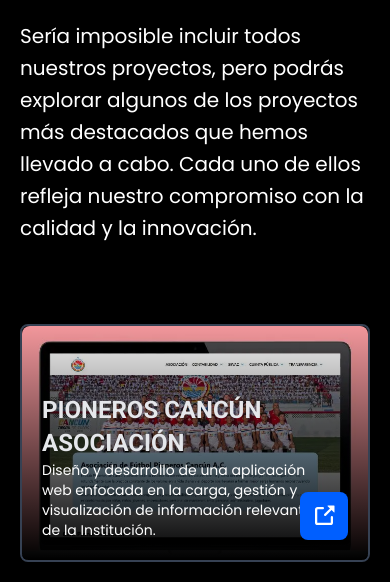
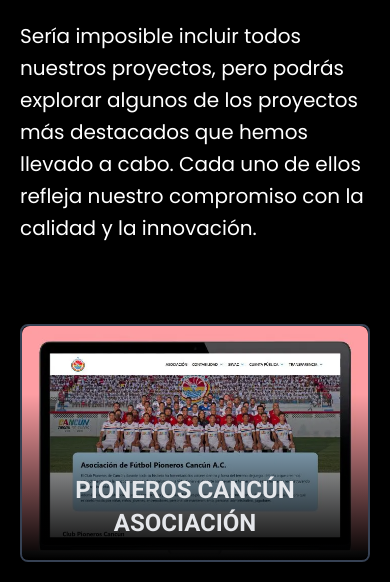
Before and after one commit to ajimenezcun/CreativoApp, an Astro site: page /portfolio in a window 390 px wide. Shown: the part 262-844 px from the top of the page. Built offline with nearby package versions, Linux system fonts and the light colour scheme; Astro itself is replaced by a stand-in of ours.

Commit message:
Fix portfolio description render

```diff
--- a/src/pages/portfolio.astro
+++ b/src/pages/portfolio.astro
@@ -79,10 +79,10 @@
                             class="w-full object-cover rounded-lg"
                         />
                         <div class="absolute bottom-0 right-0 left-0 z-10 p-5 pt-20 pr-10 bg-gradient-to-t from-black to-transparent">
-                            <h3 class="text-lg font-semibold !m-0 !text-gray-200">
+                            <h3 class="text-lg font-semibold !m-0 !text-gray-200 text-center lg:text-left">
                                 {project.client}
                             </h3>
-                            <p class="text-white text-sm">
+                            <p class="text-white text-sm hidden lg:block">
                                 {project.description}
                             </p>
                         </div>
@@ -91,7 +91,7 @@
                             target="_blank"
                             rel="noopener noreferrer nofollow"
                             title="Explorar Proyecto"
-                            class="absolute bottom-5 right-5 p-3 bg-blue-company-700 rounded-lg z-20 transition-all duration-300 hover:bg-blue-company-500"
+                            class="absolute bottom-5 right-5 hidden p-3 bg-blue-company-700 rounded-lg z-20 transition-all duration-300 lg:block hover:bg-blue-company-500"
                         >
                             <svg
                                 xmlns="http://www.w3.org/2000/svg"
```
